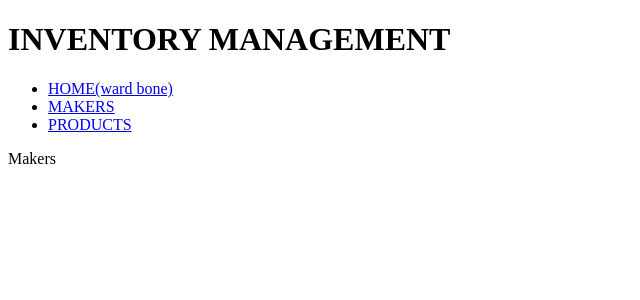
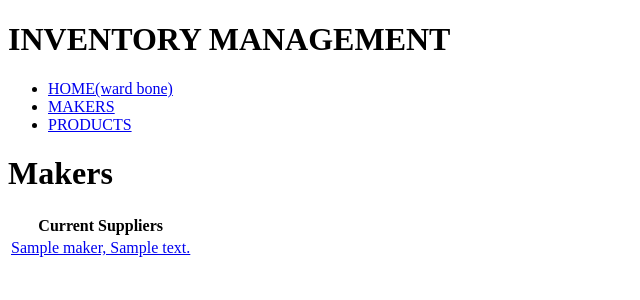
Before and after one commit to EFXHK/cc_shopkeeper_project, a Flask app: page /makers in a window 1280 px wide. Shown: the top 300 px of the page, without its empty margins (0-640 px from the left). Run offline with Flask 2, Linux system fonts and the light colour scheme; a database or web service that is not in the repository returns one stand-in record (values such as "Sample title"); some libraries are stand-ins or nearby versions; some web fonts are replaced.

Commit message:
commening in and adding code to maker_controller to fix display of makers link

```diff
--- a/controllers/maker_controller.py
+++ b/controllers/maker_controller.py
@@ -13,7 +13,7 @@ makers_blueprint = Blueprint("makers", __name__)
 
 @makers_blueprint.route("/makers")
 def makers():
-#    makers = maker_repository.select_all()
+    makers = maker_repository.select_all()
     return render_template("makers/index.html", makers = makers)
 
 # @makers_blueprint.route("/makers")
--- a/templates/makers/index.html
+++ b/templates/makers/index.html
@@ -2,6 +2,24 @@
 
 {% block content %}
 
-    Makers
+    <h1>Makers</h1>
+
+<table>
+    <tr>
+        <th>Current Suppliers</th>
+    </tr>
+
+    {% for maker in makers %}
+    <tr>
+        <td><a href="/makers/{{ maker.id }}">
+            {{maker.name}},
+            {{maker.address}}
+
+
+        </a></td>
+    </tr>
+    {% endfor %}
+
+</table>
 
 {% endblock %}
--- a/templates/products/index.html
+++ b/templates/products/index.html
@@ -16,8 +16,7 @@
             {{product.purchase}},
             {{product.sell}},
             {{product.description}},
-            {{product.stock_qty}},
-            {{product.maker}}
+            {{product.stock_qty}}
 
 
         </a></td>
```
